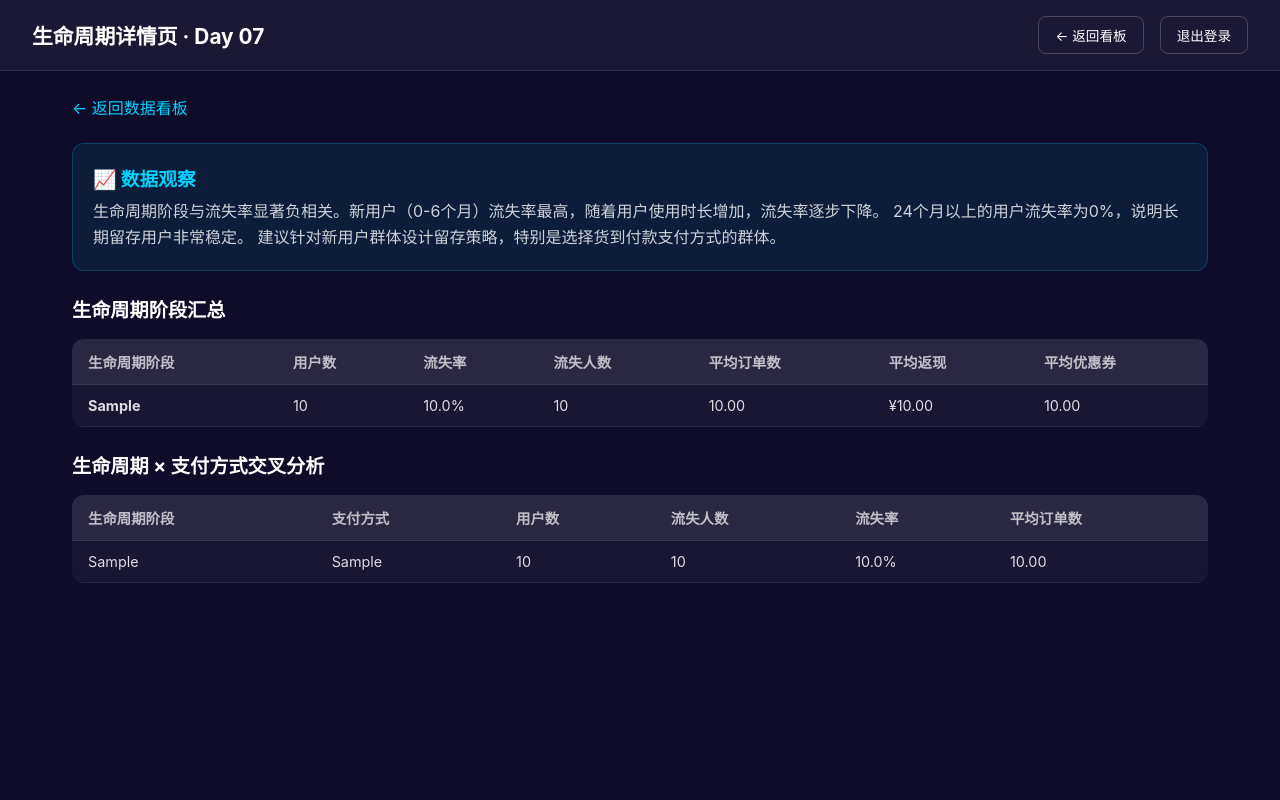
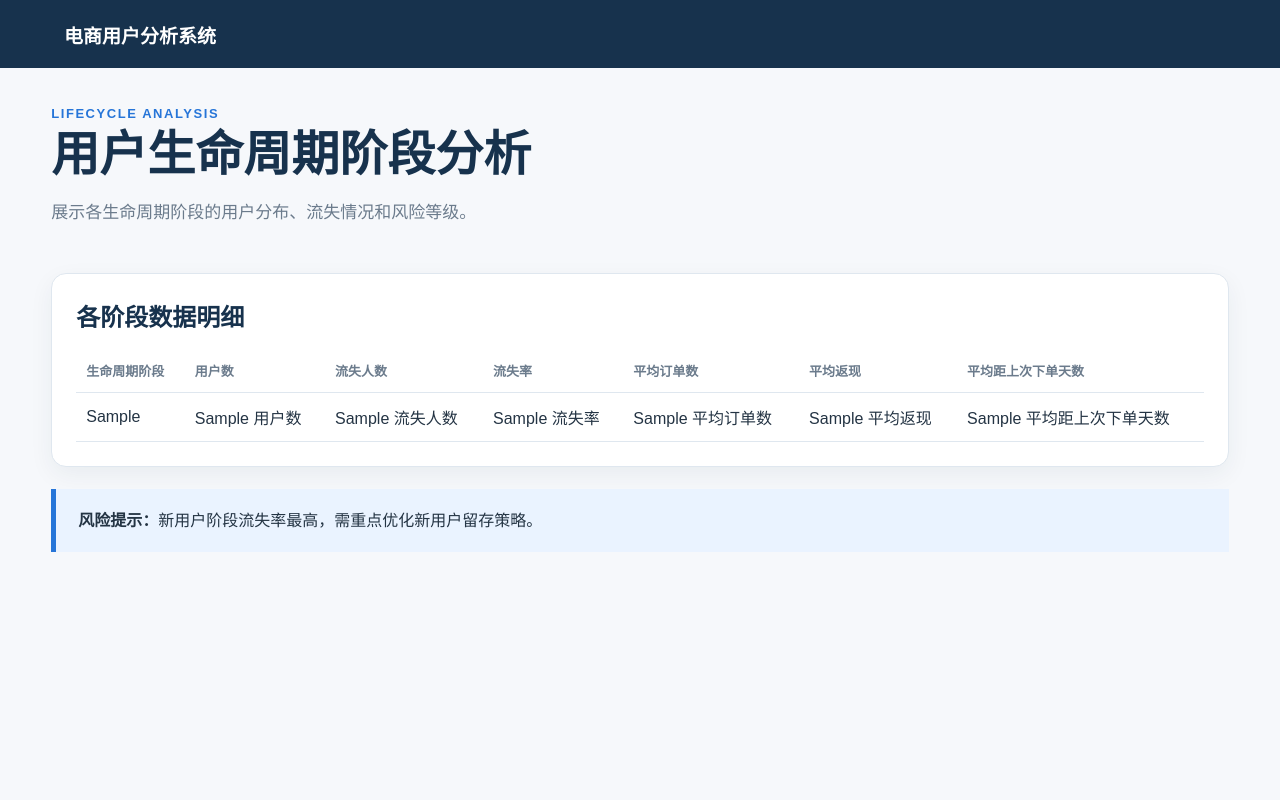
Before and after one commit to Steve-cza/muc-commerce-3-24012474, a Flask app: template templates/segments.html in a window 1280 px wide. Run offline with Flask 3, Linux system fonts and the light colour scheme; the template is opened without the code that fills it: most values are stand-ins (such as "Sample title", 1, 10 or a date in 2020).

Commit message:
feat: complete Day 3-7 project with professional README, all TODOs resolved, Flask web app with segments, download, QA, and automated tests

```diff
--- a/app.py
+++ b/app.py
@@ -1,4 +1,6 @@
 from functools import wraps
+from io import StringIO
+
 from pathlib import Path
 
 from flask import Flask, flash, jsonify, redirect, render_template, request, session, url_for
@@ -20,7 +22,6 @@ def login_required(view):
             flash("请先登录后再访问数据看板。", "warning")
             return redirect(url_for("login"))
         return view(*args, **kwargs)
-
     return wrapped_view
 
 
@@ -62,6 +63,34 @@ def dashboard():
     )
 
 
+@app.route("/segments")
+@login_required
+def segments():
+    segment_df = pd.read_csv(BASE_DIR / "data" / "segment_analysis.csv", encoding="utf-8-sig")
+    segment_df["流失率"] = segment_df["流失率"].map(lambda v: f"{v:.1%}")
+    segment_df["流失人数"] = segment_df["流失人数"].astype(int)
+    segment_df["用户数"] = segment_df["用户数"].astype(int)
+    return render_template("segments.html", username=session["username"], segments=segment_df.to_dict("records"))
+
+
+@app.route("/download")
+@login_required
+def download():
+    category = request.args.get("category", "全部")
+    data_dir = BASE_DIR / "data"
+    category_df = pd.read_csv(data_dir / "category_analysis.csv", encoding="utf-8-sig")
+    if category != "全部":
+        category_df = category_df[category_df["PreferedOrderCat"] == category]
+    csv_buffer = StringIO()
+    category_df.to_csv(csv_buffer, index=False, encoding="utf-8-sig")
+    from flask import Response
+    return Response(
+        csv_buffer.getvalue(),
+        mimetype="text/csv",
+        headers={"Content-Disposition": f"attachment;filename=category_{category}.csv"}
+    )
+
+
 @app.route("/assistant")
 @login_required
 def assistant():
--- a/services/data_service.py
+++ b/services/data_service.py
@@ -14,7 +14,6 @@ def load_dashboard_data(base_dir: Path, selected_category: str = "全部") -> di
     segment_df = _read_csv(data_dir / "segment_analysis.csv")
 
     metric_map = dict(zip(metrics_df["指标"], metrics_df["数值"]))
-    # TODO 2-1：在已有两张指标卡基础上，增加"总体流失率"和"平均订单数"。
     metrics = [
         {"label": "总用户数", "value": f"{int(metric_map['用户数']):,}", "note": "人"},
         {"label": "流失用户", "value": f"{int(metric_map['流失人数']):,}", "note": "人"},
@@ -24,7 +23,6 @@ def load_dashboard_data(base_dir: Path, selected_category: str = "全部") -> di
 
     categories = ["全部", *category_df["PreferedOrderCat"].tolist()]
     table_df = category_df.copy()
-    # TODO 3-1：选择具体品类后筛选table_df。
     if selected_category != "全部":
         mask = category_df["PreferedOrderCat"] == selected_category
         table_df = category_df[mask].copy()
@@ -40,7 +38,6 @@ def load_dashboard_data(base_dir: Path, selected_category: str = "全部") -> di
     table_df["流失率"] = table_df["流失率"].map(lambda value: f"{value:.1%}")
     table_df["平均订单数"] = table_df["平均订单数"].map(lambda value: f"{value:.2f}")
 
-    # TODO 2-2：找出流失率最高的生命周期阶段，并生成一句数据观察。
     max_idx = segment_df["流失率"].idxmax()
     max_row = segment_df.loc[max_idx]
     insight = f"【{max_row['TenureGroup']}】阶段流失率最高，达{max_row['流失率']:.1%}（{int(max_row['用户数'])}人中{int(max_row['流失人数'])}人流失），需重点关注该阶段用户的留存策略。"
--- a/templates/base.html
+++ b/templates/base.html
@@ -12,6 +12,7 @@
     {% if session.get('username') %}
     <nav>
       <a href="{{ url_for('dashboard') }}">数据看板</a>
+      <a href="{{ url_for('segments') }}">生命周期</a>
       <a href="{{ url_for('assistant') }}">智能问答</a>
       <a href="{{ url_for('logout') }}">退出</a>
     </nav>
--- a/templates/segments.html
+++ b/templates/segments.html
@@ -1,136 +1,35 @@
-<!DOCTYPE html>
-<html lang="zh-CN">
-<head>
-    <meta charset="UTF-8">
-    <meta name="viewport" content="width=device-width, initial-scale=1.0">
-    <title>生命周期详情 - 电商用户行为分析</title>
-    <style>
-        * { margin: 0; padding: 0; box-sizing: border-box; }
-        body {
-            font-family: -apple-system, BlinkMacSystemFont, 'Segoe UI', Roboto, sans-serif;
-            background: #0f0c29;
-            color: #fff;
-            min-height: 100vh;
-        }
-        .navbar {
-            display: flex;
-            justify-content: space-between;
-            align-items: center;
-            padding: 16px 32px;
-            background: rgba(255,255,255,0.05);
-            border-bottom: 1px solid rgba(255,255,255,0.1);
-        }
-        .navbar h1 { font-size: 1.3rem; }
-        .navbar-right { display: flex; align-items: center; gap: 16px; }
-        .btn-nav {
-            padding: 8px 16px;
-            border-radius: 8px;
-            border: 1px solid rgba(255,255,255,0.2);
-            background: transparent;
-            color: #fff;
-            cursor: pointer;
-            font-size: 0.85rem;
-            text-decoration: none;
-        }
-        .btn-nav:hover { background: rgba(255,255,255,0.1); }
-        .container { max-width: 1200px; margin: 0 auto; padding: 24px 32px; }
-        h2 { margin: 24px 0 16px; font-size: 1.2rem; }
-        .table-wrapper { overflow-x: auto; margin-bottom: 24px; }
-        table { width: 100%; border-collapse: collapse; background: rgba(255,255,255,0.04); border-radius: 12px; overflow: hidden; }
-        th, td { padding: 12px 16px; text-align: left; border-bottom: 1px solid rgba(255,255,255,0.08); font-size: 0.9rem; }
-        th { background: rgba(255,255,255,0.08); color: rgba(255,255,255,0.7); font-weight: 600; }
-        td { color: rgba(255,255,255,0.85); }
-        .insight {
-            background: rgba(0,210,255,0.08);
-            border: 1px solid rgba(0,210,255,0.2);
-            border-radius: 12px;
-            padding: 20px;
-            margin-bottom: 24px;
-        }
-        .insight h3 { color: #00d2ff; margin-bottom: 8px; }
-        .insight p { color: rgba(255,255,255,0.8); line-height: 1.6; }
-        .back-link { display: inline-block; margin-bottom: 24px; color: #00d2ff; text-decoration: none; }
-        .back-link:hover { text-decoration: underline; }
-    </style>
-</head>
-<body>
-    <nav class="navbar">
-        <h1>生命周期详情页 · Day 07</h1>
-        <div class="navbar-right">
-            <a href="/dashboard" class="btn-nav">← 返回看板</a>
-            <a href="/logout" class="btn-nav">退出登录</a>
+{% extends "base.html" %}
+{% block title %}生命周期分析 | 电商用户分析系统{% endblock %}
+{% block content %}
+<section class="hero compact">
+  <div>
+    <p class="eyebrow">LIFECYCLE ANALYSIS</p>
+    <h1>用户生命周期阶段分析</h1>
+    <p class="lead">展示各生命周期阶段的用户分布、流失情况和风险等级。</p>
   </div>
-    </nav>
+</section>
 
-    <div class="container">
-        <a href="/dashboard" class="back-link">← 返回数据看板</a>
-
-        <div class="insight">
-            <h3>📈 数据观察</h3>
-            <p>
-                生命周期阶段与流失率显著负相关。新用户（0-6个月）流失率最高，随着用户使用时长增加，流失率逐步下降。
-                24个月以上的用户流失率为0%，说明长期留存用户非常稳定。
-                建议针对新用户群体设计留存策略，特别是选择货到付款支付方式的群体。
-            </p>
-        </div>
-
-        <h2>生命周期阶段汇总</h2>
-        <div class="table-wrapper">
+<section class="panel">
+  <h2>各阶段数据明细</h2>
+  <div class="table-wrap">
     <table>
-                <thead>
+      <thead><tr><th>生命周期阶段</th><th>用户数</th><th>流失人数</th><th>流失率</th><th>平均订单数</th><th>平均返现</th><th>平均距上次下单天数</th></tr></thead>
+      <tbody>
+        {% for seg in segments %}
         <tr>
-                        <th>生命周期阶段</th>
-                        <th>用户数</th>
-                        <th>流失率</th>
-                        <th>流失人数</th>
-                        <th>平均订单数</th>
-                        <th>平均返现</th>
-                        <th>平均优惠券</th>
-                    </tr>
-                </thead>
-                <tbody>
-                    {% for row in segments %}
-                    <tr>
-                        <td><strong>{{ row['TenureGroup'] }}</strong></td>
-                        <td>{{ '%.0f'|format(row['用户数']) }}</td>
-                        <td>{{ ('{:.1f}%' ).format(row['流失率'] * 100) }}</td>
-                        <td>{{ '%.0f'|format(row['流失人数']) }}</td>
-                        <td>{{ '%.2f'|format(row['平均订单数']) }}</td>
-                        <td>{{ '¥%.2f'|format(row['平均返现']) }}</td>
-                        <td>{{ '%.2f'|format(row['平均优惠券']) }}</td>
+          <td>{{ seg['TenureGroup'] }}</td>
+          <td>{{ seg['用户数'] }}</td>
+          <td>{{ seg['流失人数'] }}</td>
+          <td>{{ seg['流失率'] }}</td>
+          <td>{{ seg['平均订单数'] }}</td>
+          <td>{{ seg['平均返现'] }}</td>
+          <td>{{ seg['平均距上次下单天数'] }}</td>
         </tr>
         {% endfor %}
       </tbody>
     </table>
   </div>
+</section>
 
-        <h2>生命周期 × 支付方式交叉分析</h2>
-        <div class="table-wrapper">
-            <table>
-                <thead>
-                    <tr>
-                        <th>生命周期阶段</th>
-                        <th>支付方式</th>
-                        <th>用户数</th>
-                        <th>流失人数</th>
-                        <th>流失率</th>
-                        <th>平均订单数</th>
-                    </tr>
-                </thead>
-                <tbody>
-                    {% for row in cross %}
-                    <tr>
-                        <td>{{ row['TenureGroup'] }}</td>
-                        <td>{{ row['PreferredPaymentMode'] }}</td>
-                        <td>{{ '%.0f'|format(row['用户数']) }}</td>
-                        <td>{{ '%.0f'|format(row['流失人数']) }}</td>
-                        <td>{{ ('{:.1f}%' ).format(row['流失率'] * 100) }}</td>
-                        <td>{{ '%.2f'|format(row['平均订单数']) }}</td>
-                    </tr>
-                    {% endfor %}
-                </tbody>
-            </table>
-        </div>
-    </div>
-</body>
-</html>
+<aside class="insight"><strong>风险提示：</strong>新用户阶段流失率最高，需重点优化新用户留存策略。</aside>
+{% endblock %}
```
Also changed, not shown: services/qa_service.py (+25 -6 lines), README.md. Lines whose indentation alone changed are shown as unchanged.
